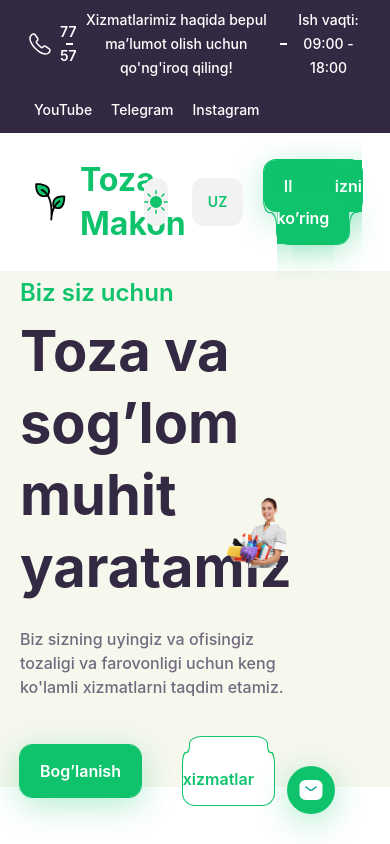
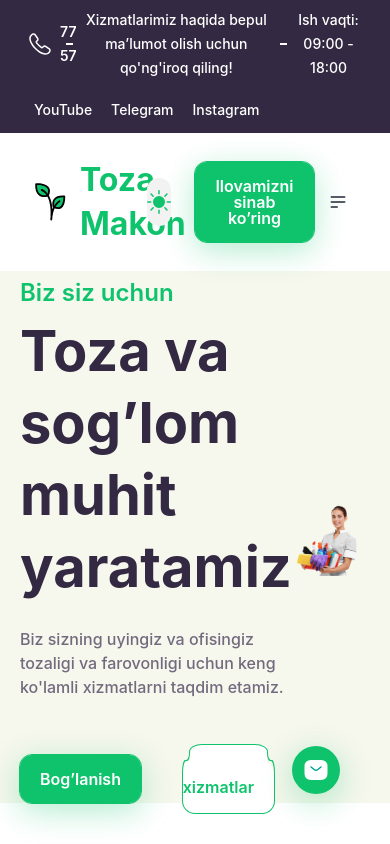
Before and after one commit to MAQSADBEK77/Hakaton-Najot-Talim, a React (Vite) app: page / in a window 390 px wide. Shown: the top 844 px of the page. Built offline with nearby package versions, Linux system fonts and the light colour scheme.

Commit message:
Responsive 1000px

```diff
--- a/src/App.css
+++ b/src/App.css
@@ -1,13 +1,18 @@
+.header .dropdown-menu {
+  display: none;
+}
+.greenFather {
+  border-radius: 12px;
+  outline: 1px solid var(--btn-color);
+  box-shadow: var(--btn-shadow);
+  background: var(--btn-color);
+  padding: 16px 20px;
+}
 .greenBtn {
-  padding: 16px 20px;
   color: #fff;
   font-size: 16px;
   font-weight: 600;
   line-height: 100%; /* 16px */
-  border-radius: 12px;
-  background: var(--btn-color);
-  box-shadow: var(--btn-shadow);
-  outline: 1px solid var(--btn-color);
 }
 .borderGreenBtn {
   padding: 16px 20px;
@@ -29,8 +34,8 @@
 }
 .chat-btn {
   position: fixed;
-  bottom: 30px;
-  right: 55px;
+  bottom: 50px;
+  right: 50px;
   border-radius: 100px;
   background: var(--btn-color);
   box-shadow: var(--btn-shadow);
@@ -154,10 +159,20 @@
 .hero2 {
   border-radius: 32px;
 }
+.ilova {
+  width: 80%;
+}
+.ilova:hover .ilova-right img {
+  transform: scale(175%);
+}
 .ilova-right img {
+  transition: all 0.8s;
   width: 183px;
   height: 375px;
-  transform: scale(150%) translateX(16%);
+  transform: scale(150%);
+}
+.ilova h1 {
+  font-size: 40px !important;
 }
 .ilova .hero-links a {
   background: var(--play-market-bg);
--- /dev/null
+++ b/src/Responsive.css
@@ -0,0 +1,18 @@
+@media screen and (max-width: 1100px) {
+  .hero-right img {
+    transform: translate(0);
+  }
+  .ilova-right img {
+    display: none;
+  }
+  .header .dropdown {
+    display: none;
+  }
+  .header .dropdown-menu {
+    display: block;
+  }
+
+  .header .menu-horizontal {
+    display: none;
+  }
+}
--- a/src/components/GreenBtn.jsx
+++ b/src/components/GreenBtn.jsx
@@ -2,7 +2,7 @@ import { Link } from "react-router-dom";
 
 function GreenBtn({ title, to }) {
   return (
-    <button>
+    <button className="greenFather">
       <Link className="greenBtn" to={to}>
         {title}
       </Link>
--- a/src/components/Header.jsx
+++ b/src/components/Header.jsx
@@ -86,6 +86,64 @@ function Header() {
             </div>
             <GreenBtn title="Ilovamizni sinab ko’ring" to="/ilova" />
           </div>
+          <div className="dropdown dropdown-end dropdown-menu">
+            <label tabIndex={0} className="btn btn-ghost btn-circle">
+              <svg
+                xmlns="http://www.w3.org/2000/svg"
+                className="h-5 w-5"
+                fill="none"
+                viewBox="0 0 24 24"
+                stroke="currentColor">
+                <path
+                  strokeLinecap="round"
+                  strokeLinejoin="round"
+                  strokeWidth="2"
+                  d="M4 6h16M4 12h16M4 18h7"
+                />
+              </svg>
+            </label>
+            <ul
+              tabIndex={0}
+              className="dropdown-content mt-3 z-[1]  menu p-2 shadow bg-base-100 rounded-box w-48">
+              <li>
+                <details open>
+                  <summary>Xizmatlar</summary>
+                  <ul>
+                    <li>
+                      <Link to="/xizmatlar">Uylarni tozalash</Link>
+                    </li>{" "}
+                    <li>
+                      <Link to="/xizmatlar">Ofislarni tozalash</Link>
+                    </li>{" "}
+                    <li>
+                      <Link to="/xizmatlar">Bog’larni tozalash</Link>
+                    </li>{" "}
+                    <li>
+                      <Link to="/xizmatlar">Yashil maydonlarni tozalash</Link>
+                    </li>{" "}
+                    <li>
+                      <Link to="/xizmatlar">Qurilish joylarini tozalash</Link>
+                    </li>{" "}
+                    <li>
+                      <Link to="/xizmatlar">Umumiy tozalash</Link>
+                    </li>{" "}
+                    <li>
+                      <Link to="/xizmatlar">Mebellarni tozalash</Link>
+                    </li>
+                    <li>
+                      <Link to="/xizmatlar">Mebellarni tozalash</Link>
+                    </li>
+                  </ul>
+                </details>
+              </li>
+              <li>
+                <Link to="blog">Blog</Link>
+              </li>
+              <li>
+                <Link to="/bizhaqimizda">Biz haqimizda</Link>
+              </li>
+            </ul>
+          </div>
         </div>
       </div>
     </div>
--- a/src/main.jsx
+++ b/src/main.jsx
@@ -2,5 +2,5 @@ import React from "react";
 import ReactDOM from "react-dom/client";
 import App from "./App.jsx";
 import "./index.css";
-
+import "./Responsive.css";
 ReactDOM.createRoot(document.getElementById("root")).render(<App />);
--- a/src/pages/Home.jsx
+++ b/src/pages/Home.jsx
@@ -28,7 +28,6 @@ function Home() {
       <Homiylar />
       <footer>
         <SavollaringizBormi />
-
       </footer>
     </>
   );
```
